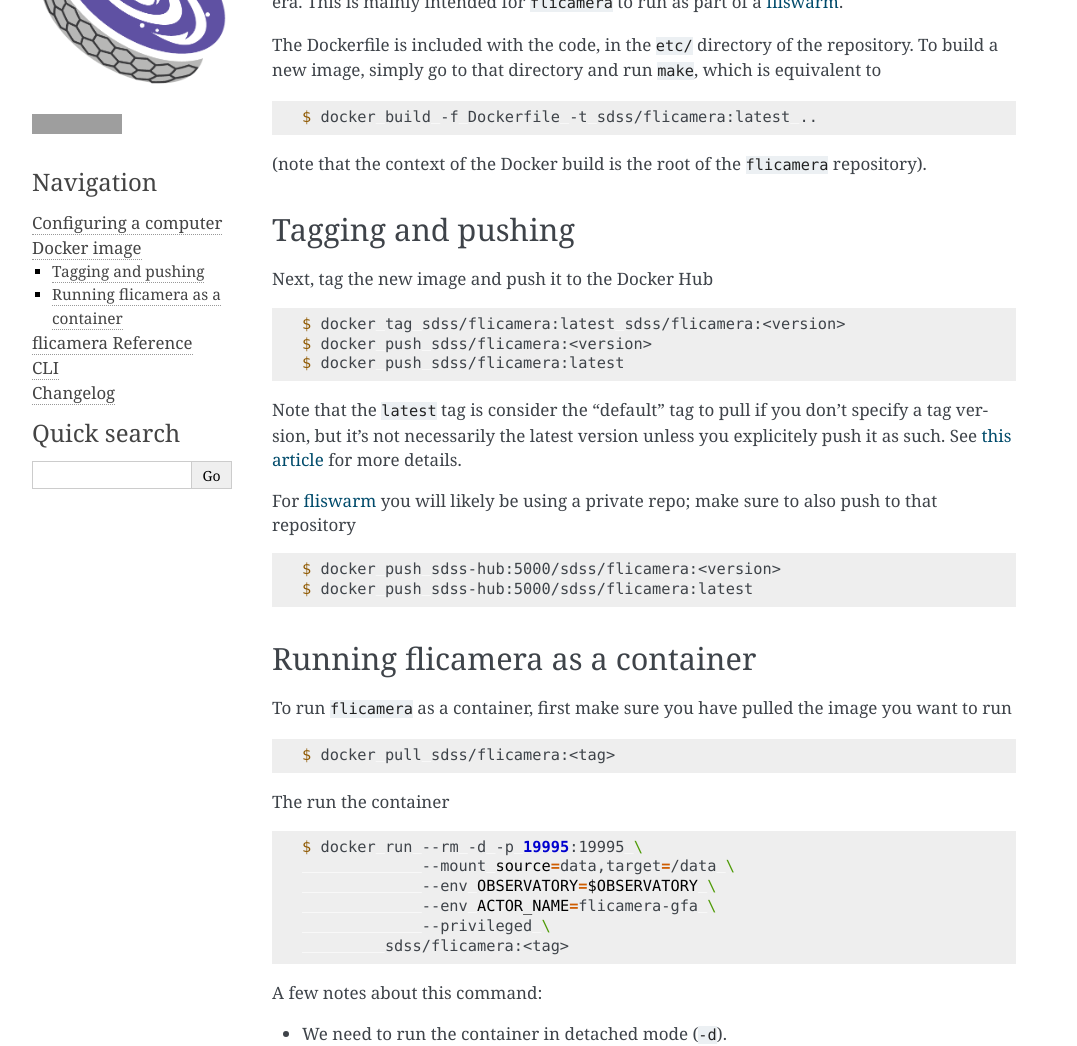
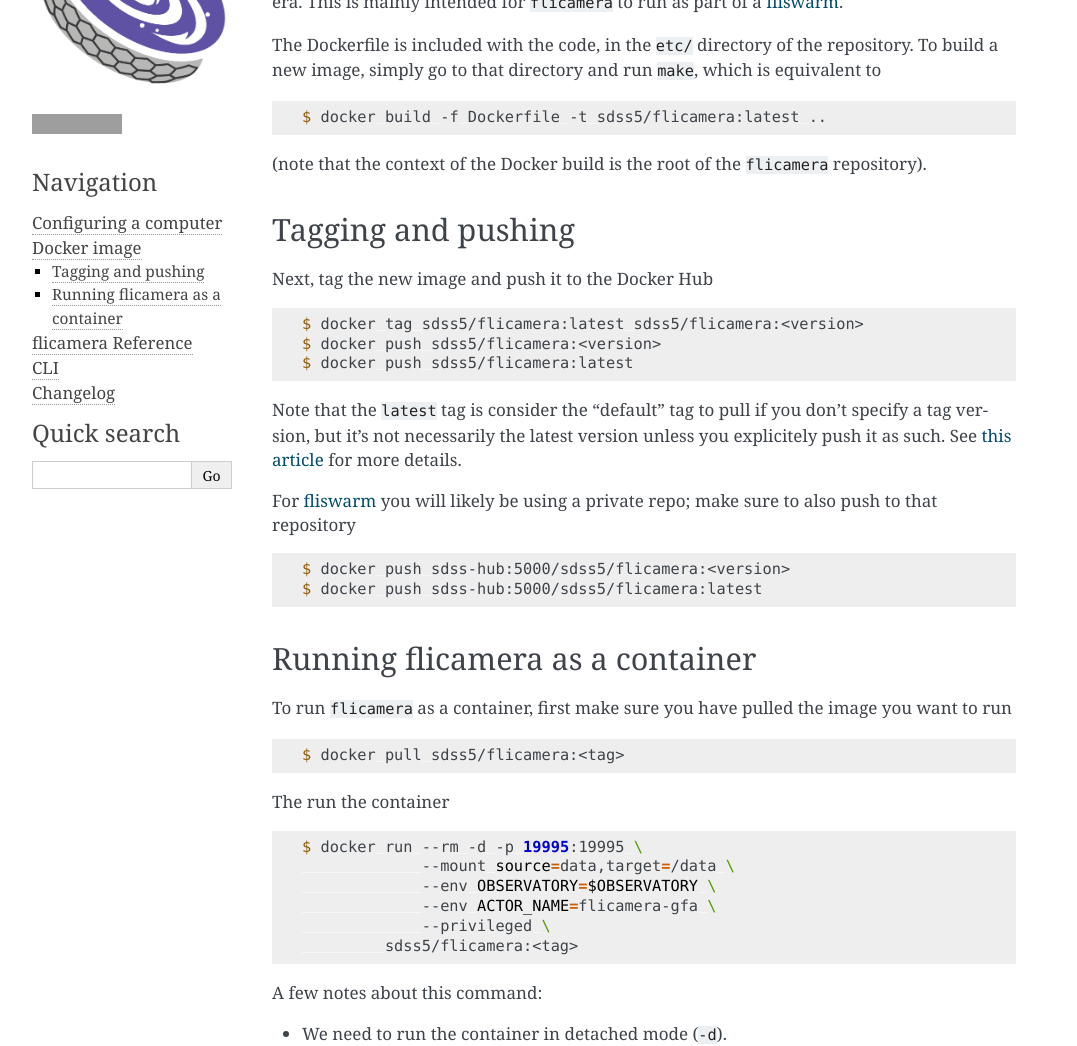
Before and after one commit to sdss/flicamera, a Sphinx documentation site: the page built from docs/docker.rst, in a window 1280 px wide. Shown: the part 139-1185 px from the top of the page, without its empty margins (106-1183 px from the left). Built offline with Sphinx 7.4.7, drawn with Linux system fonts in a browser that asks for light colours; the version number is read from the project's files by our own code; grey boxes are pictures that could not be loaded.

Commit message:
Rename sdss -> sdss5 in docs

```diff
--- a/docs/docker.rst
+++ b/docs/docker.rst
@@ -9,7 +9,7 @@ Docker image
 
 The Dockerfile is included with the code, in the ``etc/`` directory of the repository. To build a new image, simply go to that directory and run ``make``, which is equivalent to ::
 
-    $ docker build -f Dockerfile -t sdss/flicamera:latest ..
+    $ docker build -f Dockerfile -t sdss5/flicamera:latest ..
 
 (note that the context of the Docker build is the root of the ``flicamera`` repository).
 
@@ -18,23 +18,23 @@ Tagging and pushing
 
 Next, tag the new image and push it to the Docker Hub ::
 
-    $ docker tag sdss/flicamera:latest sdss/flicamera:<version>
-    $ docker push sdss/flicamera:<version>
-    $ docker push sdss/flicamera:latest
+    $ docker tag sdss5/flicamera:latest sdss5/flicamera:<version>
+    $ docker push sdss5/flicamera:<version>
+    $ docker push sdss5/flicamera:latest
 
 Note that the ``latest`` tag is consider the "default" tag to pull if you don't specify a tag version, but it's not necessarily the latest version unless you explicitely push it as such. See `this article <https://www.freecodecamp.org/news/an-introduction-to-docker-tags-9b5395636c2a/>`__ for more details.
 
 For fliswarm_ you will likely be using a private repo; make sure to also push to that repository ::
 
-    $ docker push sdss-hub:5000/sdss/flicamera:<version>
-    $ docker push sdss-hub:5000/sdss/flicamera:latest
+    $ docker push sdss-hub:5000/sdss5/flicamera:<version>
+    $ docker push sdss-hub:5000/sdss5/flicamera:latest
 
 Running flicamera as a container
 ^^^^^^^^^^^^^^^^^^^^^^^^^^^^^^^^
 
 To run ``flicamera`` as a container, first make sure you have pulled the image you want to run ::
 
-    $ docker pull sdss/flicamera:<tag>
+    $ docker pull sdss5/flicamera:<tag>
 
 The run the container ::
 
@@ -43,7 +43,7 @@ The run the container ::
                  --env OBSERVATORY=$OBSERVATORY \
                  --env ACTOR_NAME=flicamera-gfa \
                  --privileged \
-             sdss/flicamera:<tag>
+             sdss5/flicamera:<tag>
 
 A few notes about this command:
 
```
